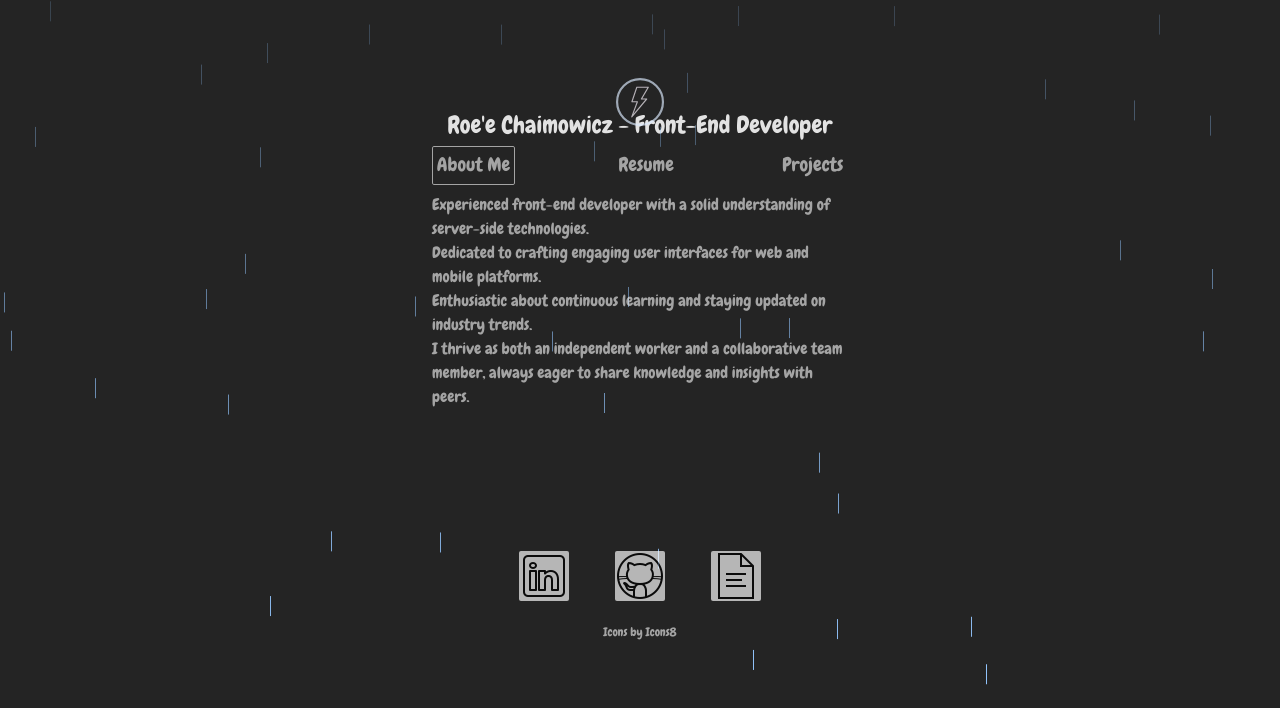
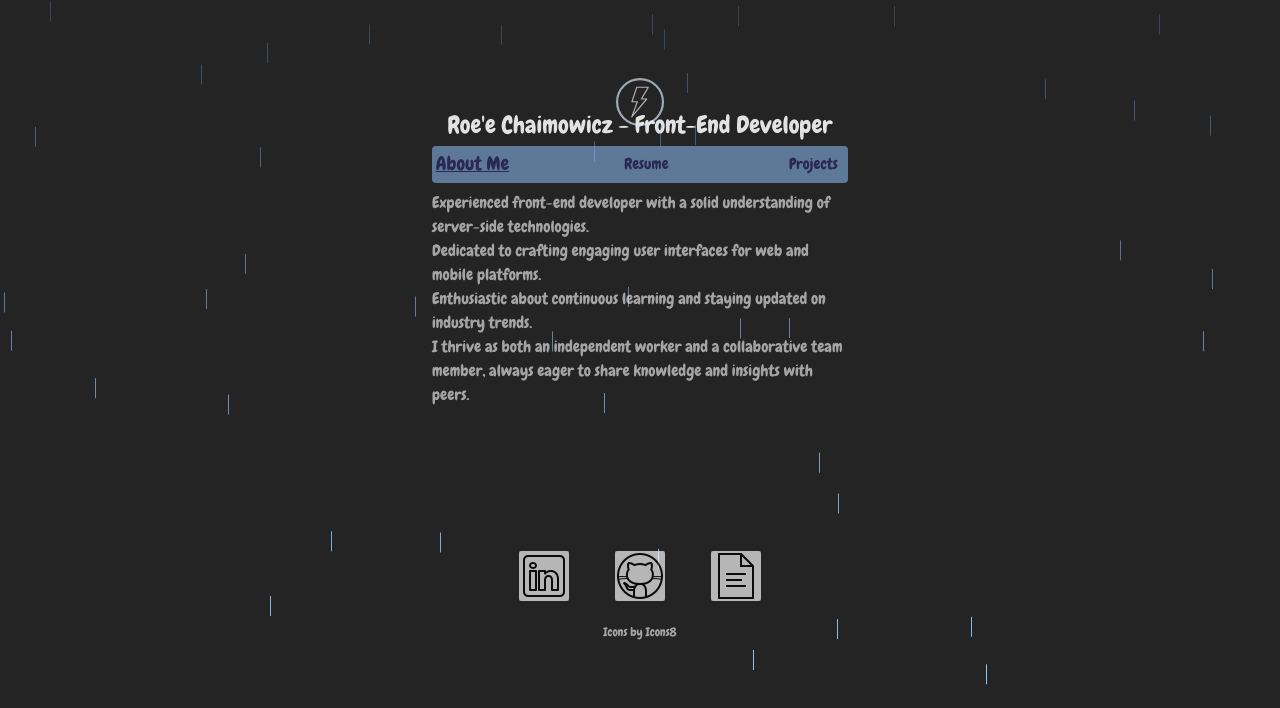
Before and after one commit to roeechaimo/fe_resume, a React (Vite) app: page / in a window 1280 px wide. Shown: the top 708 px of the page. Built offline with nearby package versions, Linux system fonts and the light colour scheme; no server answers.

Commit message:
update navbar

```diff
--- a/src/components/nav/index.tsx
+++ b/src/components/nav/index.tsx
@@ -1,3 +1,4 @@
+import { AnimatePresence, motion } from 'framer-motion';
 import useToggleLightning from '../../hooks/useToggleLightning';
 import { useStore } from '../../store';
 import Box from '../box';
@@ -26,17 +27,28 @@ function AppNavItems() {
 
   return (
     <nav className='z-10 relative'>
-      <Box className='flex justify-between pt-2'>
+      <Box className='flex justify-between mt-2 items-center bg-blue-300 opacity-80 border-1 border-blue-300 rounded text-indigo-900'>
         {Object.values(NAV_ITEMS).map((item) => {
+          const isSelected = currentPage === item;
+
           return (
             item !== NAV_ITEMS.LIGHTNING && (
+              <AnimatePresence>
+                <motion.div
+                  key='nav-item'
+                  initial={{ scale: 0.8 }}
+                  animate={isSelected ? { scale: 1 } : { scale: 0.8 }}
+                  transition={{ duration: 0.2 }}
+                >
                   <NavItem
                     key={item}
-                $selected={currentPage === item}
+                    $selected={isSelected}
                     onClick={() => navigateToPage(item)}
                   >
                     {item}
                   </NavItem>
+                </motion.div>
+              </AnimatePresence>
             )
           );
         })}
--- a/src/components/nav/styled.ts
+++ b/src/components/nav/styled.ts
@@ -3,10 +3,9 @@ import styled from 'styled-components';
 const NavItem = styled.h3<{ $selected?: boolean }>`
   font-size: 1.2em;
   text-align: center;
-  border-color: ${(props) => (props.$selected ? 'initial' : 'transparent')};
-  border-width: 1px;
-  border-radius: 0.1em;
-  transition: border-color 0.2s linear;
+  text-decoration: ${(props) =>
+    props.$selected ? 'underline' : 'transparent'};
+  transition: text-decoration 0.3s linear;
   padding: 0.2em;
   &:hover {
     cursor: pointer;
```
Lines whose indentation alone changed are shown as unchanged.
